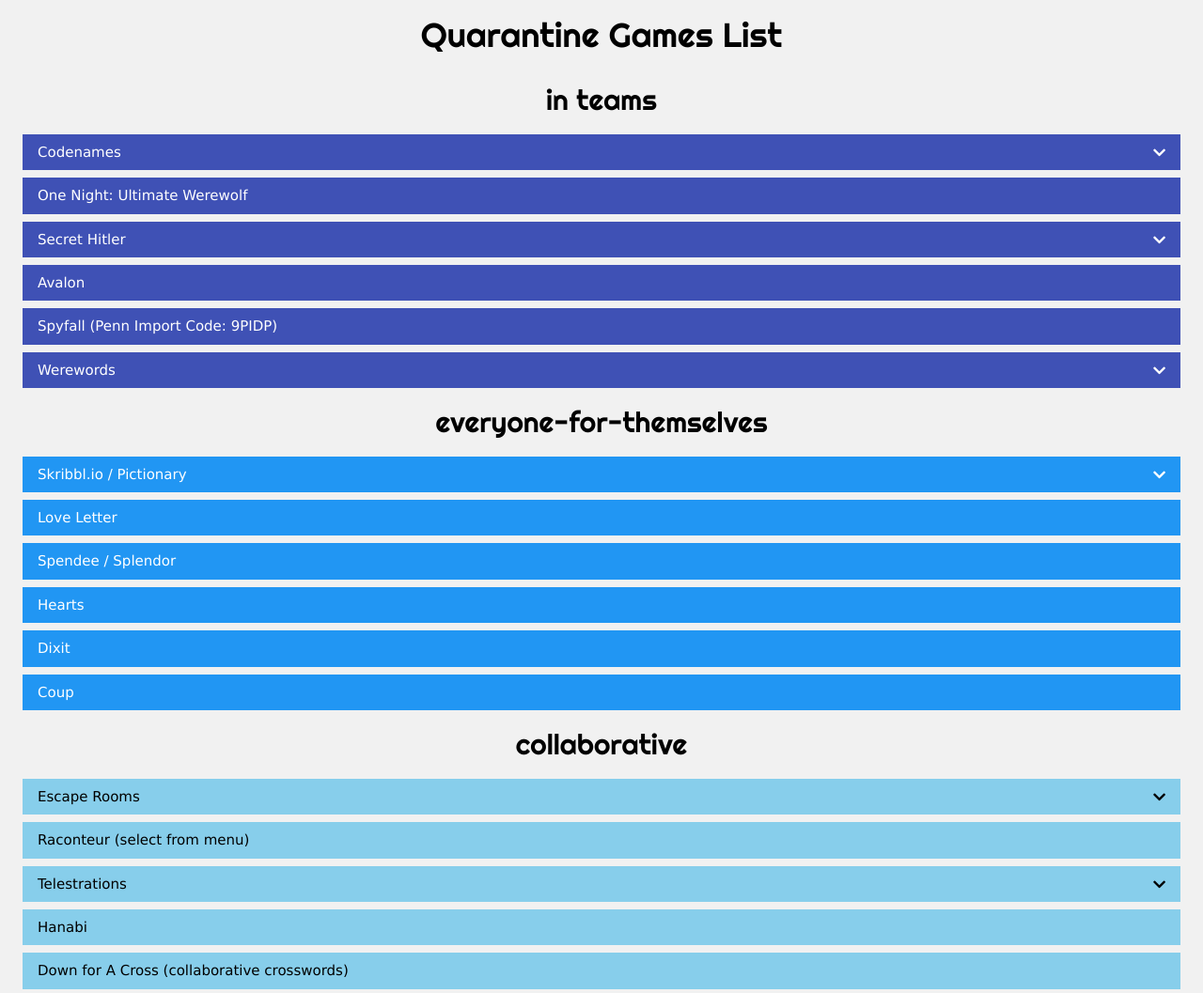
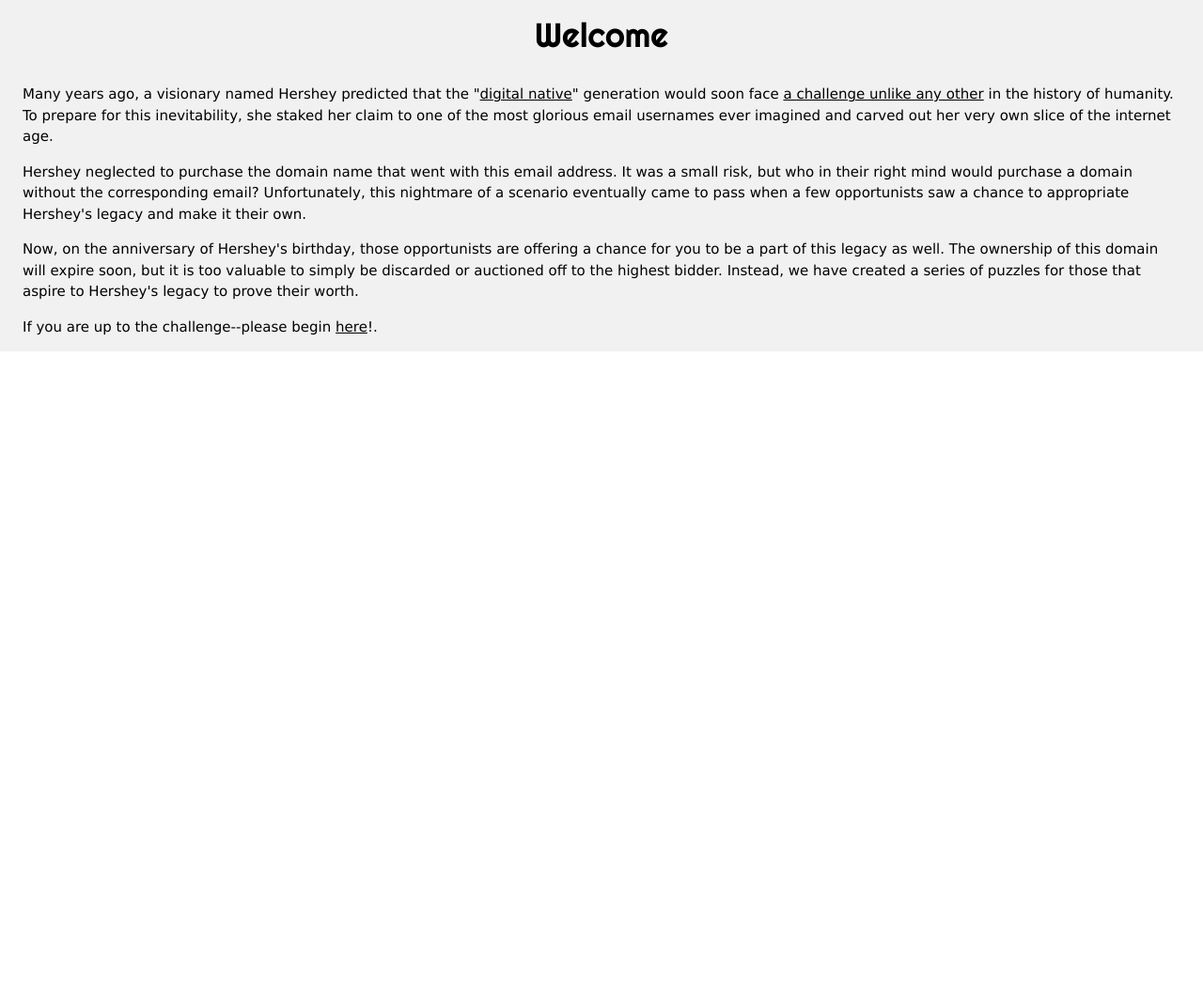
Before and after one commit to absentmindless/hershey-ta-com, a plain HTML site: page index.html in a window 1280 px wide. Shown: the whole page at 94% size. After the commit the page ends 800 px from the top, so only its background shows below. Drawn offline with nearby package versions, Linux system fonts and the light colour scheme.

Commit message:
Update index.html
hbd

```diff
--- a/index.html
+++ b/index.html
@@ -16,141 +16,25 @@
 <div class="w3-container w3-light-gray">
 
 
-<h1 class="w3-center w3-righteous">Quarantine Games List</h1>
+<h1 class="w3-center w3-righteous">Welcome</h1>
 
 <div class="w3-row-padding">
 
-	<!--div class="w3-half"-->
-		<h2 class="w3-center w3-righteous">in teams</h2>
+<p>Many years ago, a visionary named Hershey predicted that the "<a href="https://en.wikipedia.org/wiki/Digital_native">digital native</a>" generation would soon face <a href="https://xkcd.com/1963/">a challenge unlike any other</a> in the history of humanity. To prepare for this inevitability, she staked her claim to one of the most glorious email usernames ever imagined and carved out her very own slice of the internet age.</p>
 
-		<div style="padding:4px 0px">
-			<div onclick="accordion('codenames')" class="w3-button w3-block w3-team w3-display-container" style="padding:19px 0px">
-    				<div class="w3-padding w3-display-left">Codenames</div>
-        			<i class="fa fa-chevron-down w3-display-right w3-padding"></i>
-    			</div>
-			<div id="codenames" class="w3-hide">
-				<a href="https://www.horsepaste.com/schal" class="w3-button w3-block w3-black w3-left-align">Horsepaste</a>
-				<a href="http://codewordsgame.com/" class="w3-button w3-block w3-black w3-left-align">Codewords (<i class="fa fa-star"></i>)</a>
-			</div>
-		</div>
+<p>Hershey neglected to purchase the domain name that went with this email address. It was a small risk, but who in their right mind would purchase a domain without the corresponding email? Unfortunately, this nightmare of a scenario eventually came to pass when a few opportunists saw a chance to appropriate Hershey's legacy and make it their own.</p>
 
-		<div style="padding:4px 0px">
-			<a href="https://netgames.io/games/onu-werewolf/" class="w3-button w3-block w3-team w3-left-align">One Night: Ultimate Werewolf</a>
-		</div>
+<p>Now, on the anniversary of Hershey's birthday, those opportunists are offering a chance for you to be a part of this legacy as well. The ownership of this domain will expire soon, but it is too valuable to simply be discarded or auctioned off to the highest bidder. Instead, we have created a series of puzzles for those that aspire to Hershey's legacy to prove their worth.</p>
 
-		<div style="padding:4px 0px">
-			<div onclick="accordion('secret-hitler')" class="w3-button w3-block w3-team w3-display-container" style="padding:19px 0px">
-    				<div class="w3-padding w3-display-left">Secret Hitler</div>
-        			<i class="fa fa-chevron-down w3-display-right w3-padding"></i>
-    			</div>
-			<div id="secret-hitler" class="w3-hide">
-				<a href="https://netgames.io/games/secret-hitler/" class="w3-button w3-block w3-black w3-left-align">Netgames</a>
-				<a href="https://secret.ethanl.ee/" class="w3-button w3-block w3-black w3-left-align">Secret Ethan Lee</a>
-			</div>
-		</div>
-
-		<div style="padding:4px 0px">
-			<a href="https://avalon.fun/lobby" class="w3-button w3-block w3-team w3-left-align">Avalon</a>
-		</div>
-		<div style="padding:4px 0px">
-			<a href="https://spyfall.adrianocola.com/" class="w3-button w3-block w3-team w3-left-align">Spyfall (Penn Import Code: 9PIDP)</a>
-		</div>
-
-		<div style="padding:4px 0px">
-			<div onclick="accordion('werewords')" class="w3-button w3-block w3-team w3-display-container" style="padding:19px 0px">
-    				<div class="w3-padding w3-display-left">Werewords</div>
-        			<i class="fa fa-chevron-down w3-display-right w3-padding"></i>
-    			</div>
-			<div id="werewords" class="w3-hide">
-				<a href="https://netgames.io/games/avalon/" class="w3-button w3-block w3-black w3-left-align">Netgames Avalon (for roles)</a>
-				<a href="https://docs.google.com/spreadsheets/d/1XzrdqxnsgeFUYyJH2Em32pUU19reeQIW4dgULEgxa3E/edit#gid=0" class="w3-button w3-block w3-black w3-left-align">Words List + Rules (Google Sheet)</a>
-			</div>
-		</div>
-
-		<h2 class="w3-center w3-righteous">everyone-for-themselves</h2>
-
-		<div style="padding:4px 0px">
-			<div onclick="accordion('drawing')" class="w3-button w3-block w3-individual w3-display-container" style="padding:19px 0px">
-    				<div class="w3-padding w3-display-left">Skribbl.io / Pictionary</div>
-        			<i class="fa fa-chevron-down w3-display-right w3-padding"></i>
-    			</div>
-			<div id="drawing" class="w3-hide">
-				<a href="https://skribbl.io/" class="w3-button w3-block w3-black w3-left-align">Skribbl.io (<i class="fa fa-star"></i>)</a>
-				<a href="https://sketchful.io/" class="w3-button w3-block w3-black w3-left-align">Sketchful</a>
-				<a href="https://www.drawasaurus.org/" class="w3-button w3-block w3-black w3-left-align">Drawasaurus</a>
-			</div>
-		</div>
+<p>If you  are up to the challenge--please begin <a href="/706325.jpg">here</a>!.</p>
 
 
-		<div style="padding:4px 0px">
-			<a href="https://netgames.io/games/love-letter/" class="w3-button w3-block w3-individual w3-left-align">Love Letter</a>
-		</div>
-
-		<div style="padding:4px 0px">
-			<a href="https://spendee.mattle.online/lobby/rooms" class="w3-button w3-block w3-individual w3-left-align">Spendee / Splendor</a>
-		</div>
-		<div style="padding:4px 0px">
-			<a href="https://www.cardzmania.com/games/Hearts" class="w3-button w3-block w3-individual w3-left-align">Hearts</a>
-		</div>
-		<div style="padding:4px 0px">
-			<a href="https://isolant.games/en/" class="w3-button w3-block w3-individual w3-left-align">Dixit</a>
-		</div>
-
-		<div style="padding:4px 0px">
-			<a href="https://coup.thebrown.net/" class="w3-button w3-block w3-individual w3-left-align">Coup</a>
-		</div>
-
-		<h2 class="w3-center w3-righteous">collaborative</h2>
-
-		<div style="padding:4px 0px">
-			<div onclick="accordion('escape')" class="w3-button w3-block w3-collaborative w3-display-container" style="padding:19px 0px">
-    				<div class="w3-padding w3-display-left">Escape Rooms</div>
-        			<i class="fa fa-chevron-down w3-display-right w3-padding"></i>
-    			</div>
-			<div id="escape" class="w3-hide">
-				<a href="https://bit.ly/DuckyWorld" class="w3-button w3-block w3-black w3-left-align">Ducky World</a>
-				<a href="https://bit.ly/HogwartsEscape" class="w3-button w3-block w3-black w3-left-align">Hogwarts</a>
-				<a href="https://bit.ly/SpyApprenticeDERA" class="w3-button w3-block w3-black w3-left-align">Spy Apprentice</a>
-				<a href="https://bit.ly/UMSDER" class="w3-button w3-block w3-black w3-left-align">Ultra Mega Super Death (<i class="fas fa-skull"></i>)</a>
-			</div>
-		</div>
-
-		<div style="padding:4px 0px">
-			<a href="https://www.outofcontext.party/lobby/" class="w3-button w3-block w3-collaborative w3-left-align">Raconteur (select from menu)</a>
-		</div>
-
-		<div style="padding:4px 0px">
-			<div onclick="accordion('telestrations')" class="w3-button w3-block w3-collaborative w3-display-container" style="padding:19px 0px">
-    				<div class="w3-padding w3-display-left">Telestrations</div>
-        			<i class="fa fa-chevron-down w3-display-right w3-padding"></i>
-    			</div>
-			<div id="telestrations" class="w3-hide">
-				<a href="https://www.drawgression.com/" class="w3-button w3-block w3-black w3-left-align">Drawgression</a>
-				<a href="https://www.brokenpicturephone.com/" class="w3-button w3-block w3-black w3-left-align">Broken Picturephone</a>
-			</div>
-		</div>
-
-		<div style="padding:4px 0px">
-			<a href="https://hanabi.cards/" class="w3-button w3-block w3-collaborative w3-left-align">Hanabi</a>
-		</div>
-		<div style="padding:4px 0px">
-			<a href="https://downforacross.com/" class="w3-button w3-block w3-collaborative w3-left-align">Down for A Cross (collaborative crosswords)</a>
-		</div>
 
 
 </div>
 
 </div>
-<script>
-function accordion(id) {
-  var x = document.getElementById(id);
-  if (x.className.indexOf("w3-show") == -1) {
-    x.className += " w3-show";
-  } else {
-    x.className = x.className.replace(" w3-show", "");
-  }
-}
-</script>
+
 
 </body>
 </html>
```
